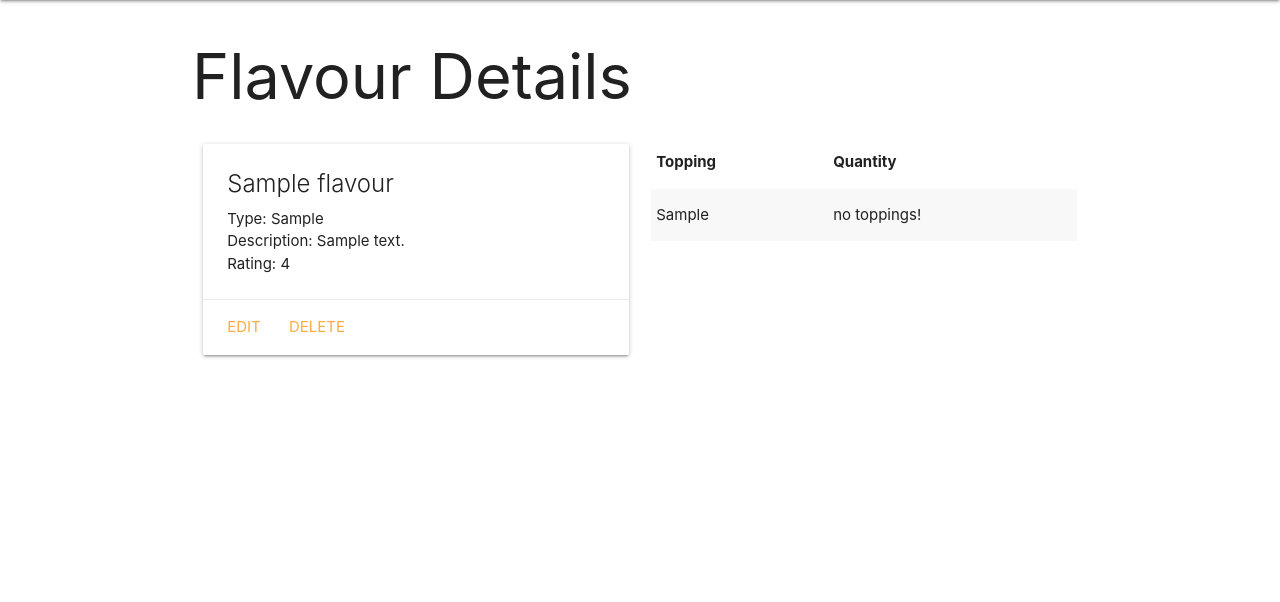
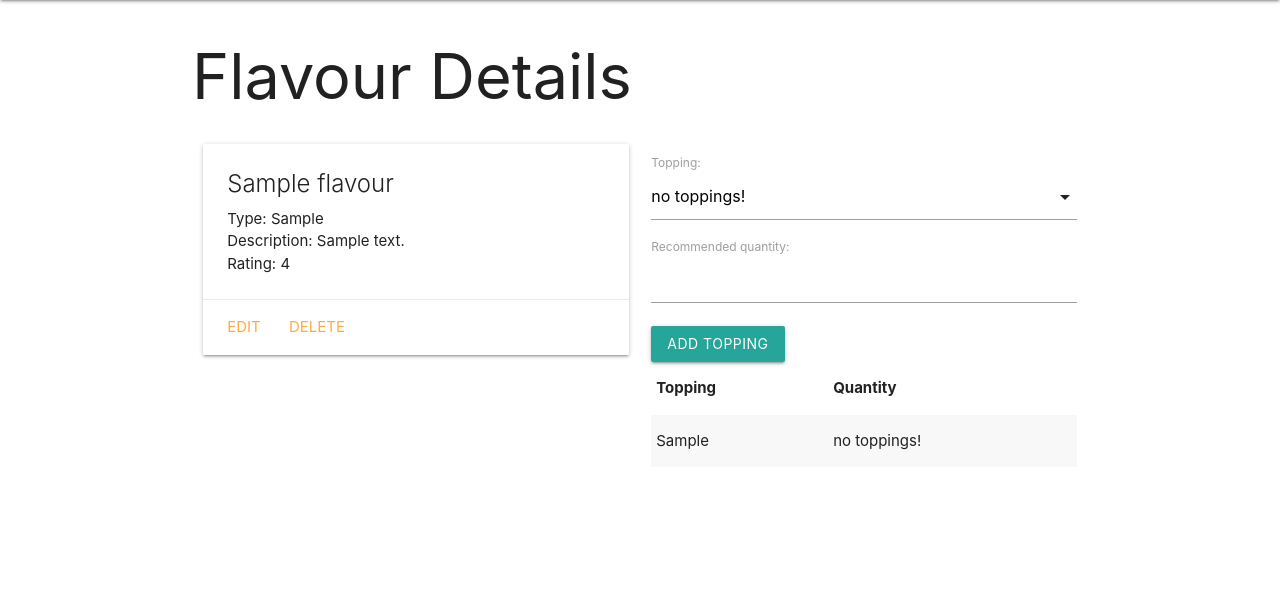
Before and after one commit to samrevanoor/ben-and-jerrys-flavour-collector, a Django app: page /flavours/1 in a window 1280 px wide. Shown: the part 64-666 px from the top of the page. Run offline with Django 3.2, Linux system fonts and the light colour scheme; tables that the repository leaves empty hold one stand-in row (values such as "Sample post").

Commit message:
adds forms.py, adds meta class to topping class for sorting, adds url to post new topping, defines add_topping function for detail.html page, adds script tag to add dropdown UI for toppings

```diff
--- a/main_app/forms.py
+++ b/main_app/forms.py
@@ -0,0 +1,7 @@
+from django.forms import ModelForm
+from .models import RecommendedTopping
+
+class RecommendedToppingForm(ModelForm):
+  class Meta:
+    model = RecommendedTopping
+    fields = ['topping', 'quantity']
--- a/main_app/models.py
+++ b/main_app/models.py
@@ -33,3 +33,6 @@ class RecommendedTopping(models.Model):
 
     def __str__(self):
         return f"{self.get_topping_display()}: {self.quantity}"
+
+    class Meta:
+        ordering = ['-id']
--- a/main_app/templates/base.html
+++ b/main_app/templates/base.html
@@ -9,6 +9,7 @@
   <title>Ben & Jerry's Collector</title>
   <link rel="stylesheet" href="https://cdnjs.cloudflare.com/ajax/libs/materialize/1.0.0/css/materialize.min.css">
   <link rel="stylesheet" type="text/css" href="{% static 'css/style.css' %}">
+  <script src="https://cdnjs.cloudflare.com/ajax/libs/materialize/1.0.0/js/materialize.min.js"></script>
 </head>
 <body>
   <header class="navbar-fixed">
--- a/main_app/templates/flavours/detail.html
+++ b/main_app/templates/flavours/detail.html
@@ -22,6 +22,11 @@
     </div>
   </div>
   <div class="col s6">
+    <form action="{% url 'add_topping' flavour.id %}" method="POST">
+      {% csrf_token %} {{ topping_form.as_p }}
+      <input type="submit" class="btn" value="Add Topping" />
+    </form>
+
     <table class="striped">
       <thead>
         <tr>
@@ -40,5 +45,8 @@
     </table>
   </div>
 </div>
-
+<script>
+  var selectEl = document.getElementById("id_topping");
+  M.FormSelect.init(selectEl);
+</script>
 {% endblock %}
--- a/main_app/urls.py
+++ b/main_app/urls.py
@@ -9,4 +9,5 @@ urlpatterns = [
     path('flavours/create/', views.FlavourCreate.as_view(), name='flavours_create'),
     path('flavours/<int:pk>/update/', views.FlavourUpdate.as_view(), name='flavours_update'),
     path('flavours/<int:pk>/delete/', views.FlavourDelete.as_view(), name='flavours_delete'),
+    path('flavours/<int:flavour_id>/add_topping', views.add_topping, name='add_topping'),
 ]
--- a/main_app/views.py
+++ b/main_app/views.py
@@ -1,6 +1,8 @@
-from django.shortcuts import render
+from main_app.forms import RecommendedToppingForm
+from django.shortcuts import redirect, render
 from django.views.generic.edit import CreateView, UpdateView, DeleteView
 from .models import Flavour
+from .forms import RecommendedToppingForm
 
 # Define the home view
 def home(request):
@@ -15,7 +17,10 @@ def flavours_index(request):
 
 def flavours_detail(request, flavour_id):
   flavour = Flavour.objects.get(id=flavour_id)
-  return render(request, 'flavours/detail.html', { 'flavour': flavour })
+  topping_form = RecommendedToppingForm()
+  return render(request, 'flavours/detail.html', {
+    'flavour': flavour, 'topping_form': topping_form
+    })
 
 class FlavourCreate(CreateView):
   model = Flavour
@@ -29,3 +34,11 @@ class FlavourUpdate(UpdateView):
 class FlavourDelete(DeleteView):
   model = Flavour
   success_url = '/flavours/'
+
+def add_topping(request, flavour_id):
+  form = RecommendedToppingForm(request.POST)
+  if form.is_valid():
+    new_topping = form.save(commit=False)
+    new_topping.flavour_id = flavour_id
+    new_topping.save()
+  return redirect('detail', flavour_id=flavour_id)
```
